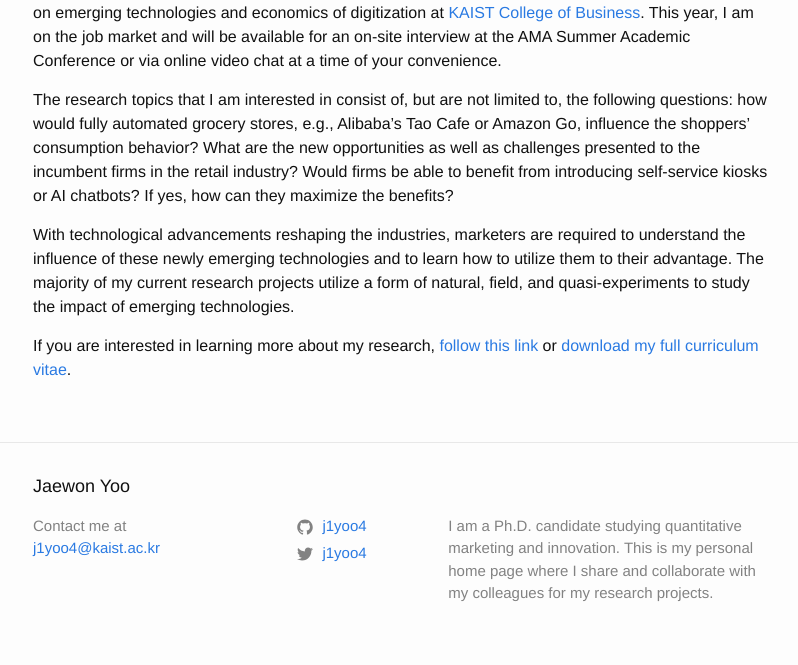
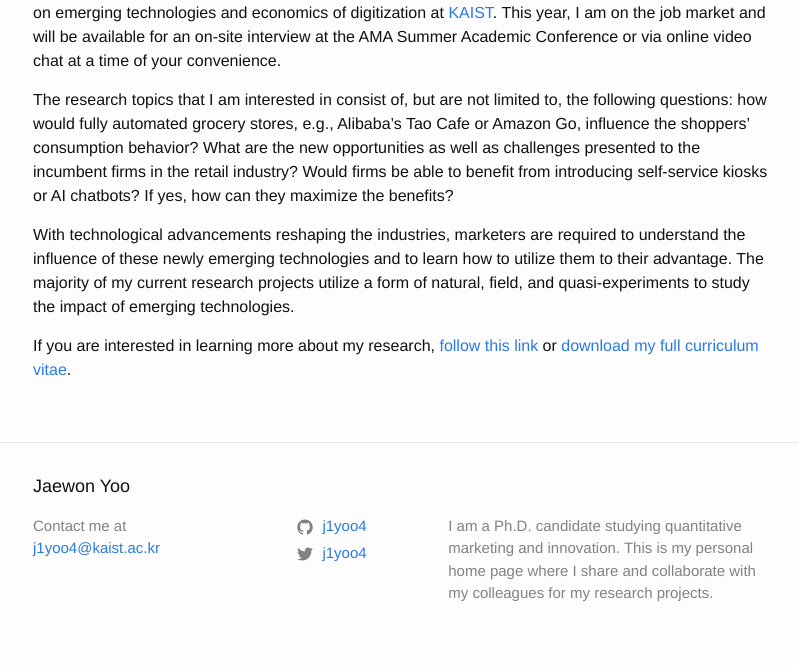
Before and after one commit to j1yoo/j1yoo.github.io, a Jekyll site: the page built from about.markdown, in a window 1280 px wide. Shown: the part 430-1095 px from the top of the page, without its empty margins (237-1035 px from the left). Built offline with Jekyll 4.4.1, drawn with Linux system fonts in a browser that asks for light colours.

Commit message:
Update about.markdown

```diff
--- a/about.markdown
+++ b/about.markdown
@@ -6,7 +6,7 @@ permalink: /JaewonYoo/About/
 
 ![Alt text](https://raw.githubusercontent.com/j1yoo4/j1yoo4.github.io/master/Screen%20Shot%202019-07-19%20at%206.54.35%20AM.png?raw=true "Jaewon Yoo")
 
-My name is Jaewon Yoo (유재원/俞在元). I am a doctoral candidate in quantitative marketing with a focus on emerging technologies and economics of digitization at [KAIST College of Business](https://btm.kaist.ac.kr/en/){:target="_blank"}. This year, I am on the job market and will be available for an on-site interview at the AMA Summer Academic Conference or via online video chat at a time of your convenience.
+My name is Jaewon Yoo (유재원/俞在元). I am a doctoral candidate in quantitative marketing with a focus on emerging technologies and economics of digitization at [KAIST](https://btm.kaist.ac.kr/en/){:target="_blank"}. This year, I am on the job market and will be available for an on-site interview at the AMA Summer Academic Conference or via online video chat at a time of your convenience.
 
 The research topics that I am interested in consist of, but are not limited to, the following questions: how would fully automated grocery stores, e.g., Alibaba's Tao Cafe or Amazon Go, influence the shoppers' consumption behavior? What are the new opportunities as well as challenges presented to the incumbent firms in the retail industry? Would firms be able to benefit from introducing self-service kiosks or AI chatbots? If yes, how can they maximize the benefits?
 
```
